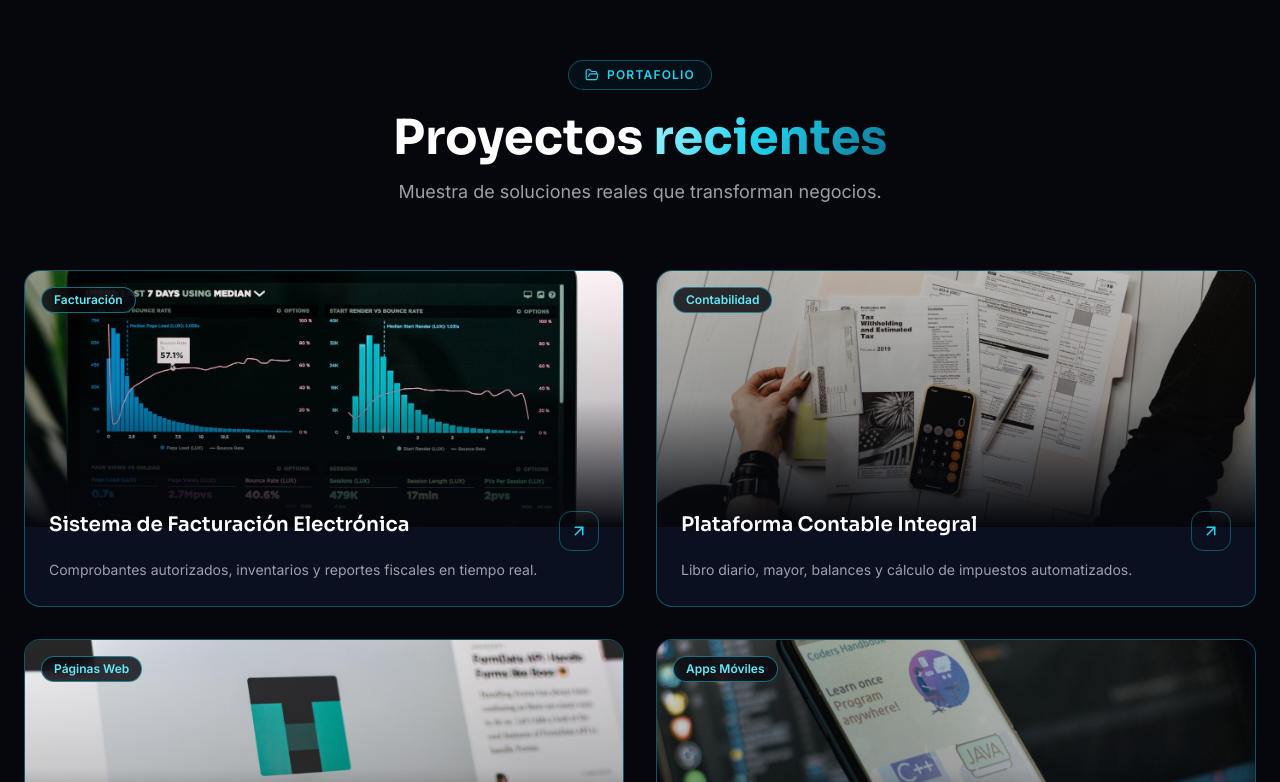
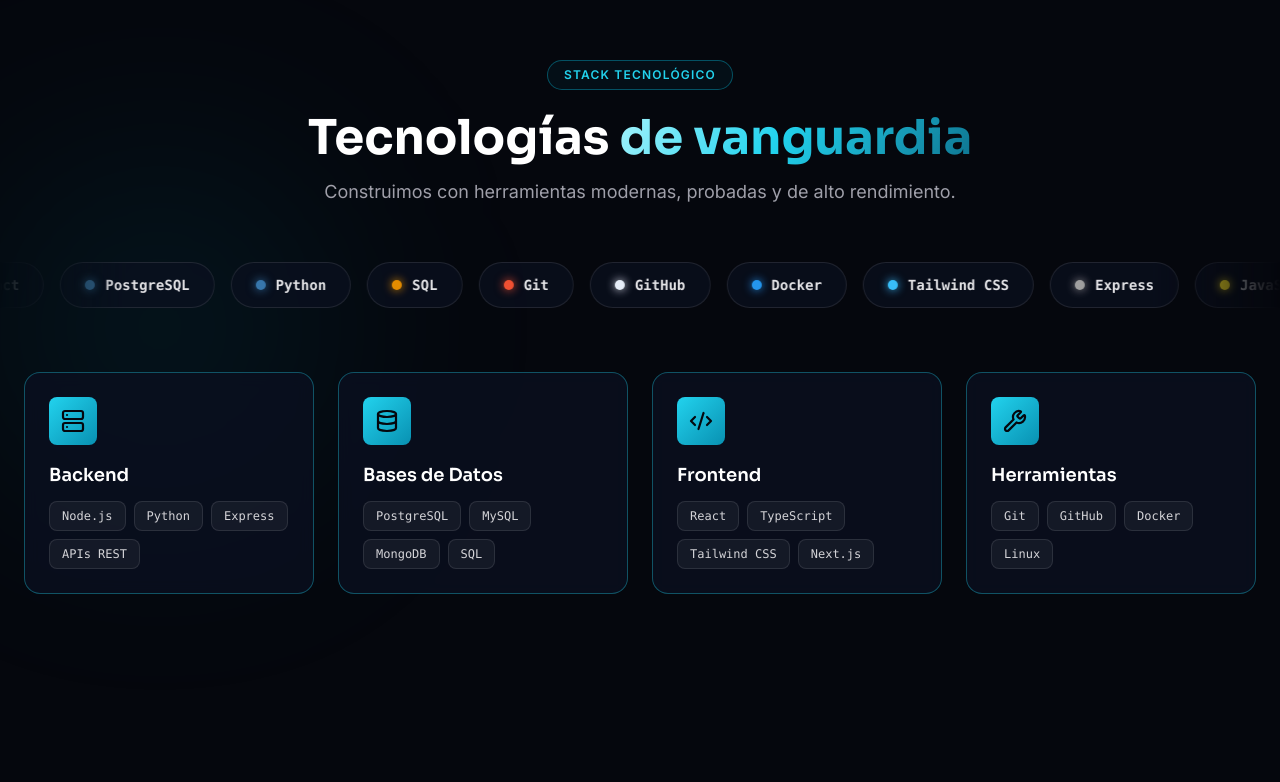
Before and after one commit to ivansaenz482/ivan-teneta-web, a React (Vite) app: page / in a window 1280 px wide. Shown: the part 2018-2800 px from the top of the page. Built offline with nearby package versions, Linux system fonts and the light colour scheme.

Commit message:
feat: seccion de tecnologias con carrusel y portafolio en carrusel de impacto

```diff
--- a/src/App.tsx
+++ b/src/App.tsx
@@ -3,6 +3,7 @@
 import Navbar from './components/Navbar'
 import Hero from './components/Hero'
 import Services from './components/Services'
+import TechStack from './components/TechStack'
 import Gallery from './components/Gallery'
 import About from './components/About'
 import Contact from './components/Contact'
@@ -18,6 +19,7 @@
           <Hero />
         </div>
         <Services />
+        <TechStack />
         <Gallery />
         <About />
         <Contact />
--- a/src/components/Gallery.tsx
+++ b/src/components/Gallery.tsx
@@ -1,11 +1,27 @@
-import { motion } from 'framer-motion'
-import { FolderOpen, ArrowUpRight } from 'lucide-react'
+import { useEffect, useState } from 'react'
+import { AnimatePresence, motion } from 'framer-motion'
+import { ChevronLeft, ChevronRight, FolderOpen, ArrowUpRight, Layers } from 'lucide-react'
 import { PROJECTS, PROFILE } from '../data'
 
 export default function Gallery() {
+  const [index, setIndex] = useState(0)
+  const [direction, setDirection] = useState(1)
+
+  const go = (dir: number) => {
+    setDirection(dir)
+    setIndex((i) => (i + dir + PROJECTS.length) % PROJECTS.length)
+  }
+
+  useEffect(() => {
+    const id = setInterval(() => go(1), 6000)
+    return () => clearInterval(id)
+  }, [])
+
+  const project = PROJECTS[index]
+
   return (
     <section id="portafolio" className="relative py-24">
-      <div className="mx-auto max-w-7xl px-6">
+      <div className="mx-auto max-w-6xl px-6">
         <motion.div
           initial={{ opacity: 0, y: 30 }}
           whileInView={{ opacity: 1, y: 0 }}
@@ -21,55 +37,102 @@
             Proyectos <span className="text-aqua-gradient">recientes</span>
           </h2>
           <p className="mt-4 text-lg text-zinc-400">
-            Muestra de soluciones reales que transforman negocios.
+            Soluciones reales que transforman negocios. Desliza para ver más.
           </p>
         </motion.div>
 
-        <div className="mt-16 grid gap-8 sm:grid-cols-2">
-          {PROJECTS.map((project, i) => (
-            <motion.article
-              key={project.id}
+        <motion.div
           initial={{ opacity: 0, y: 40 }}
           whileInView={{ opacity: 1, y: 0 }}
           viewport={{ once: true, margin: '-60px' }}
-              transition={{ duration: 0.5, delay: i * 0.1 }}
-              className="neon-border group relative overflow-hidden rounded-2xl bg-ink-900"
+          transition={{ duration: 0.6, delay: 0.1 }}
+          className="neon-border relative mt-16 overflow-hidden rounded-3xl bg-ink-900"
         >
-              <div className="relative h-64 overflow-hidden">
+          <div className="relative h-[420px] sm:h-[520px]">
+            <AnimatePresence initial={false} custom={direction}>
+              <motion.div
+                key={project.id}
+                custom={direction}
+                initial={{ opacity: 0, scale: 1.08 }}
+                animate={{ opacity: 1, scale: 1 }}
+                exit={{ opacity: 0 }}
+                transition={{ opacity: { duration: 0.7 }, scale: { duration: 7, ease: 'linear' } }}
+                className="absolute inset-0"
+              >
                 <img
                   src={project.image}
                   alt={project.title}
-                  loading="lazy"
-                  className="h-full w-full object-cover transition-transform duration-700 group-hover:scale-110"
+                  className="h-full w-full object-cover"
                 />
-                <div className="absolute inset-0 bg-gradient-to-t from-ink-950 via-ink-950/20 to-transparent" />
-                <span className="absolute left-4 top-4 rounded-full border border-aqua-400/50 bg-ink-950/80 px-3 py-1 text-xs font-semibold text-aqua-300 backdrop-blur">
+              </motion.div>
+            </AnimatePresence>
+
+            <div className="absolute inset-0 bg-gradient-to-t from-ink-950 via-ink-950/40 to-transparent" />
+
+            <button
+              onClick={() => go(-1)}
+              aria-label="Anterior"
+              className="absolute left-4 top-1/2 z-10 flex h-12 w-12 -translate-y-1/2 items-center justify-center rounded-xl border border-white/20 bg-ink-950/60 text-white backdrop-blur transition-colors hover:border-aqua-400/70 hover:text-aqua-400"
+            >
+              <ChevronLeft size={24} />
+            </button>
+            <button
+              onClick={() => go(1)}
+              aria-label="Siguiente"
+              className="absolute right-4 top-1/2 z-10 flex h-12 w-12 -translate-y-1/2 items-center justify-center rounded-xl border border-white/20 bg-ink-950/60 text-white backdrop-blur transition-colors hover:border-aqua-400/70 hover:text-aqua-400"
+            >
+              <ChevronRight size={24} />
+            </button>
+
+            <div className="absolute inset-x-0 bottom-0 z-10 p-8 sm:p-12">
+              <AnimatePresence mode="wait">
+                <motion.div
+                  key={project.id}
+                  initial={{ opacity: 0, y: 24 }}
+                  animate={{ opacity: 1, y: 0 }}
+                  exit={{ opacity: 0, y: -16 }}
+                  transition={{ duration: 0.4 }}
+                >
+                  <span className="inline-flex items-center gap-2 rounded-full border border-aqua-400/50 bg-ink-950/80 px-4 py-1.5 text-xs font-semibold text-aqua-300 backdrop-blur">
+                    <Layers size={12} />
                     {project.category}
                   </span>
-              </div>
-
-              <div className="relative -mt-10 p-6">
-                <div className="flex items-start justify-between gap-4">
-                  <h3 className="font-display text-xl font-semibold text-white">
+                  <h3 className="mt-4 max-w-2xl font-display text-2xl font-bold text-white sm:text-4xl">
                     {project.title}
                   </h3>
+                  <p className="mt-2 max-w-xl text-sm text-zinc-300 sm:text-base">
+                    {project.description}
+                  </p>
                   <a
                     href={PROFILE.whatsappLink}
                     target="_blank"
                     rel="noopener noreferrer"
-                    aria-label={`Consultar por ${project.title}`}
-                    className="neon-border flex h-10 w-10 shrink-0 items-center justify-center rounded-xl text-aqua-400"
+                    className="neon-border mt-6 inline-flex items-center gap-2 rounded-xl bg-gradient-to-r from-aqua-400 to-aqua-600 px-6 py-3 font-semibold text-ink-950"
                   >
+                    Cotizar este proyecto
                     <ArrowUpRight size={18} />
                   </a>
+                </motion.div>
+              </AnimatePresence>
             </div>
-                <p className="mt-2 text-sm leading-relaxed text-zinc-400">
-                  {project.description}
-                </p>
           </div>
-            </motion.article>
+
+          <div className="absolute left-1/2 top-6 z-10 flex -translate-x-1/2 gap-2">
+            {PROJECTS.map((p, i) => (
+              <button
+                key={p.id}
+                onClick={() => {
+                  setDirection(i > index ? 1 : -1)
+                  setIndex(i)
+                }}
+                aria-label={`Ver ${p.title}`}
+                className={`h-2 rounded-full transition-all duration-300 ${
+                  i === index ? 'w-8 bg-aqua-400' : 'w-2 bg-white/30 hover:bg-white/60'
+                }`}
+              />
             ))}
           </div>
+        </motion.div>
       </div>
     </section>
   )
--- a/src/components/Navbar.tsx
+++ b/src/components/Navbar.tsx
@@ -6,8 +6,9 @@
 const links = [
   { href: '#inicio', label: 'Inicio' },
   { href: '#servicios', label: 'Servicios' },
+  { href: '#tecnologias', label: 'Tecnologías' },
   { href: '#portafolio', label: 'Portafolio' },
-  { href: '#acerca', label: 'Acerca de' },
+  { href: '#acerca', label: 'Nosotros' },
   { href: '#contacto', label: 'Contacto' },
 ]
 
--- /dev/null
+++ b/src/components/TechStack.tsx
@@ -0,0 +1,145 @@
+import { motion } from 'framer-motion'
+import { Server, Database, Code2, Wrench } from 'lucide-react'
+
+const MARQUEE = [
+  { name: 'Node.js', color: '#8cc84b' },
+  { name: 'TypeScript', color: '#3178c6' },
+  { name: 'React', color: '#61dafb' },
+  { name: 'PostgreSQL', color: '#336791' },
+  { name: 'Python', color: '#3776ab' },
+  { name: 'SQL', color: '#e38c00' },
+  { name: 'Git', color: '#f05032' },
+  { name: 'GitHub', color: '#e6edf7' },
+  { name: 'Docker', color: '#2496ed' },
+  { name: 'Tailwind CSS', color: '#38bdf8' },
+  { name: 'Express', color: '#9f9f9f' },
+  { name: 'JavaScript', color: '#f7df1e' },
+  { name: 'MySQL', color: '#00758f' },
+  { name: 'MongoDB', color: '#47a248' },
+  { name: 'Next.js', color: '#ffffff' },
+  { name: 'Linux', color: '#fcc624' },
+]
+
+const CATEGORIES = [
+  {
+    icon: Server,
+    title: 'Backend',
+    items: ['Node.js', 'Python', 'Express', 'APIs REST'],
+  },
+  {
+    icon: Database,
+    title: 'Bases de Datos',
+    items: ['PostgreSQL', 'MySQL', 'MongoDB', 'SQL'],
+  },
+  {
+    icon: Code2,
+    title: 'Frontend',
+    items: ['React', 'TypeScript', 'Tailwind CSS', 'Next.js'],
+  },
+  {
+    icon: Wrench,
+    title: 'Herramientas',
+    items: ['Git', 'GitHub', 'Docker', 'Linux'],
+  },
+]
+
+function MarqueeRow() {
+  return (
+    <div className="flex items-center gap-4 pr-4">
+      {MARQUEE.map((tech) => (
+        <span
+          key={tech.name}
+          className="inline-flex items-center gap-2.5 rounded-full border border-white/10 bg-ink-900/70 px-6 py-3 font-mono text-sm font-semibold text-zinc-200 backdrop-blur"
+        >
+          <span
+            className="h-2.5 w-2.5 rounded-full"
+            style={{ backgroundColor: tech.color, boxShadow: `0 0 10px ${tech.color}` }}
+          />
+          {tech.name}
+        </span>
+      ))}
+    </div>
+  )
+}
+
+export default function TechStack() {
+  return (
+    <section id="tecnologias" className="relative overflow-hidden py-24">
+      <div className="pointer-events-none absolute inset-0">
+        <div className="absolute left-0 top-1/2 h-[320px] w-[320px] -translate-y-1/2 rounded-full bg-aqua-500/10 blur-[120px]" />
+      </div>
+
+      <div className="relative mx-auto max-w-7xl px-6">
+        <motion.div
+          initial={{ opacity: 0, y: 30 }}
+          whileInView={{ opacity: 1, y: 0 }}
+          viewport={{ once: true, margin: '-80px' }}
+          transition={{ duration: 0.6 }}
+          className="mx-auto max-w-2xl text-center"
+        >
+          <span className="inline-flex items-center gap-2 rounded-full border border-aqua-500/40 bg-aqua-500/5 px-4 py-1.5 text-xs font-semibold uppercase tracking-widest text-aqua-400">
+            Stack tecnológico
+          </span>
+          <h2 className="mt-6 font-display text-3xl font-bold text-white sm:text-5xl">
+            Tecnologías <span className="text-aqua-gradient">de vanguardia</span>
+          </h2>
+          <p className="mt-4 text-lg text-zinc-400">
+            Construimos con herramientas modernas, probadas y de alto rendimiento.
+          </p>
+        </motion.div>
+      </div>
+
+      <motion.div
+        initial={{ opacity: 0 }}
+        whileInView={{ opacity: 1 }}
+        viewport={{ once: true, margin: '-40px' }}
+        transition={{ duration: 0.8 }}
+        className="relative mt-14 overflow-hidden"
+        style={{
+          maskImage:
+            'linear-gradient(90deg, transparent, black 10%, black 90%, transparent)',
+          WebkitMaskImage:
+            'linear-gradient(90deg, transparent, black 10%, black 90%, transparent)',
+        }}
+      >
+        <div className="flex w-max animate-marquee">
+          <MarqueeRow />
+          <MarqueeRow />
+        </div>
+      </motion.div>
+
+      <div className="relative mx-auto mt-16 grid max-w-7xl gap-6 px-6 sm:grid-cols-2 lg:grid-cols-4">
+        {CATEGORIES.map((category, i) => {
+          const Icon = category.icon
+          return (
+            <motion.div
+              key={category.title}
+              initial={{ opacity: 0, y: 30 }}
+              whileInView={{ opacity: 1, y: 0 }}
+              viewport={{ once: true, margin: '-60px' }}
+              transition={{ duration: 0.5, delay: i * 0.1 }}
+              className="neon-border rounded-2xl bg-ink-900/80 p-6 backdrop-blur"
+            >
+              <div className="flex h-12 w-12 items-center justify-center rounded-lg bg-gradient-to-br from-aqua-400 to-aqua-600 text-ink-950">
+                <Icon size={24} strokeWidth={2.2} />
+              </div>
+              <h3 className="mt-4 font-display text-lg font-semibold text-white">
+                {category.title}
+              </h3>
+              <div className="mt-3 flex flex-wrap gap-2">
+                {category.items.map((item) => (
+                  <span
+                    key={item}
+                    className="rounded-lg border border-white/10 bg-white/5 px-3 py-1.5 font-mono text-xs text-zinc-300"
+                  >
+                    {item}
+                  </span>
+                ))}
+              </div>
+            </motion.div>
+          )
+        })}
+      </div>
+    </section>
+  )
+}
```
Lines whose indentation alone changed are shown as unchanged.
